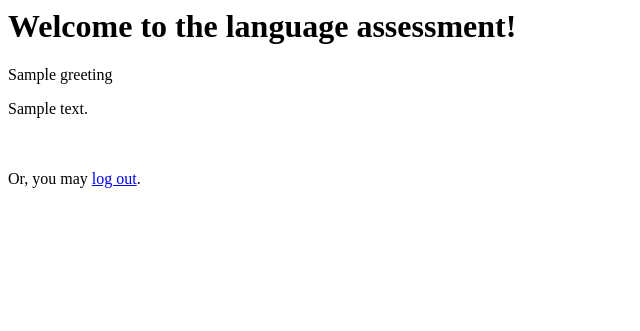
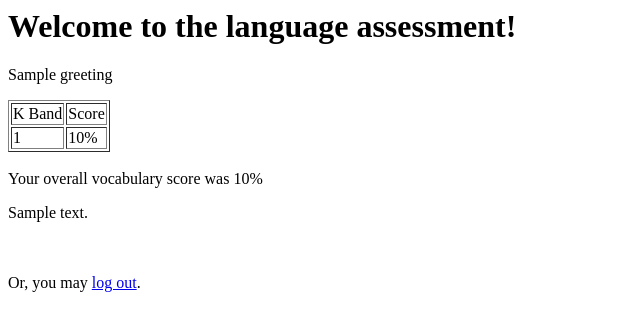
Before and after one commit to SystemicError/language_site, a Django app: template assessment/templates/assessment/index.html in a window 1280 px wide. Shown: the top 331 px of the page, without its empty margins (0-640 px from the left). Run offline with Django 3.2, Linux system fonts and the light colour scheme; the template is opened without the code that fills it: most values are stand-ins (such as "Sample title", 1, 10 or a date in 2020).

Commit message:
Added more detailed vocab score reporting.

```diff
--- a/assessment/templates/assessment/index.html
+++ b/assessment/templates/assessment/index.html
@@ -1,5 +1,23 @@
 <h1>Welcome to the language assessment!</h1>
 <p>{{ greeting }}</p>
+{# Vocab quiz results #}
+{% if scores %}
+	<p>
+	<table border="1">
+	<tr>
+	<td>K Band</td>
+	<td>Score</td>
+	</tr>
+	{% for score in scores %}
+		<tr>
+		<td>{{ forloop.counter }}</td>
+		<td>{{ score }}%</td>
+		</tr>
+	{% endfor %}
+	</table><br />
+	Your overall vocabulary score was {{ overall_score }}%
+	</p>
+{% endif %}
 <p>{{ content }}</p>
 <p>
 {% if link == "login" %}
--- a/assessment/views.py
+++ b/assessment/views.py
@@ -357,7 +357,9 @@ def get_index_context_from_user(username):
 				context['content'] = "You have completed the assessment.  Please log out."
 				context['link'] = "logout"
 			else:
-				context['content'] = "You took the test and got " + str((st.vocab_score()*100)) + "%.  It's time to take the passage test."
+				context['scores'] = [st.vocab_score(x + 1)*100.0 for x in range(5)]
+				context['overall_score'] = st.vocab_score()*100.0
+				context['content'] = "It's time to take the passage test."
 				context['link'] = "passage"
 	else:
 		context['content'] = "Welcome to your first login.  I'm adding you to the database.  Go take the vocab quiz."
```
Also changed, not shown: assessment/models.py (+9 -3 lines), assessment/templates/assessment/passage.html (+13 -1 lines).
